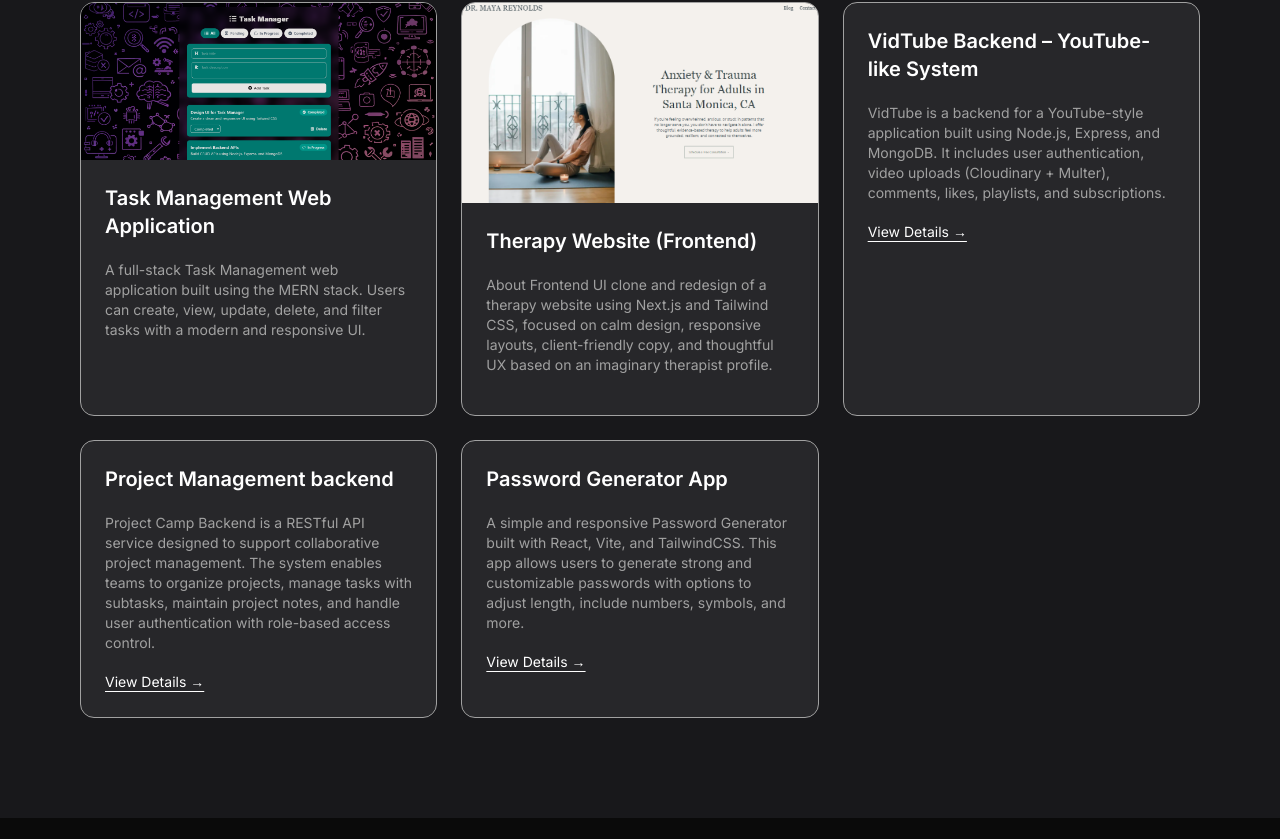
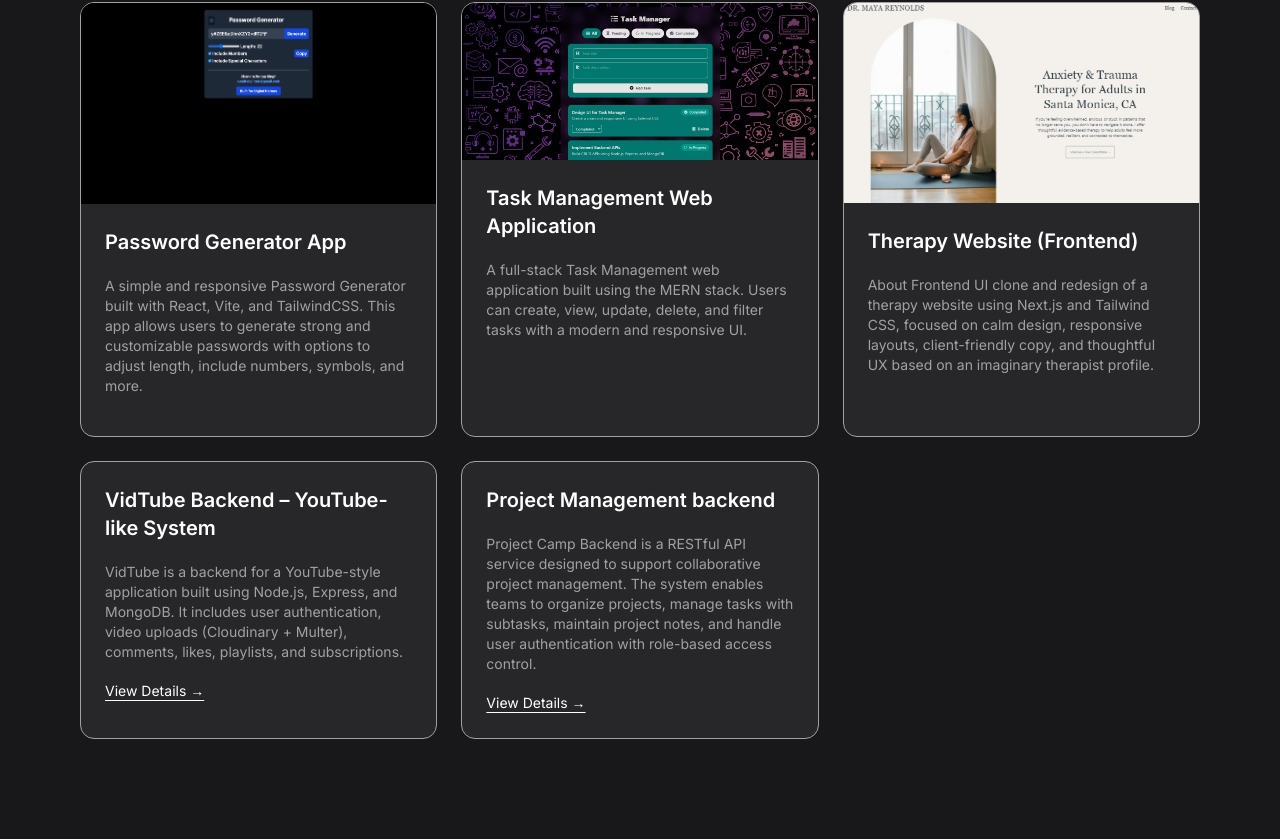
Before and after one commit to smttomar/Portfolio, a Next.js app: page /projects in a window 1280 px wide. Shown: the part 1105-1944 px from the top of the page. Before the commit the page ends 1923 px from the top, so only its background shows below. Built offline with nearby package versions, Linux system fonts and the light colour scheme.

Commit message:
Update Project

```diff
--- a/data/projects.ts
+++ b/data/projects.ts
@@ -121,6 +121,16 @@ export const projects: Project[] = [
         image: "/projects/auth.png",
     },
     {
+        slug: "Password-Generator-App",
+        title: "Password Generator App",
+        description:
+            "A simple and responsive Password Generator built with React, Vite, and TailwindCSS. This app allows users to generate strong and customizable passwords with options to adjust length, include numbers, symbols, and more.",
+        techStack: ["React 19", "Vite", "TailwindCSS 4"],
+        githubUrl: "https://github.com/smttomar/Password-generator",
+        liveUrl: "https://password-generator-rho-eight-62.vercel.app/",
+        image: "/projects/password-generator.png",
+    },
+    {
         slug: "Task-Management-Web-Application",
         title: "Task Management Web Application",
         description:
@@ -181,13 +191,4 @@ export const projects: Project[] = [
         ],
         githubUrl: "https://github.com/smttomar/Project-Management-backend",
     },
-    {
-        slug: "Password-Generator-App",
-        title: "Password Generator App",
-        description:
-            "A simple and responsive Password Generator built with React, Vite, and TailwindCSS. This app allows users to generate strong and customizable passwords with options to adjust length, include numbers, symbols, and more.",
-        techStack: ["React 19", "Vite", "TailwindCSS 4"],
-        githubUrl: "https://github.com/smttomar/Password-generator",
-        liveUrl: "https://smttomar.github.io/Password-generator/",
-    },
 ];
```
Also changed, not shown: public/projects/password-generator.png (added).
